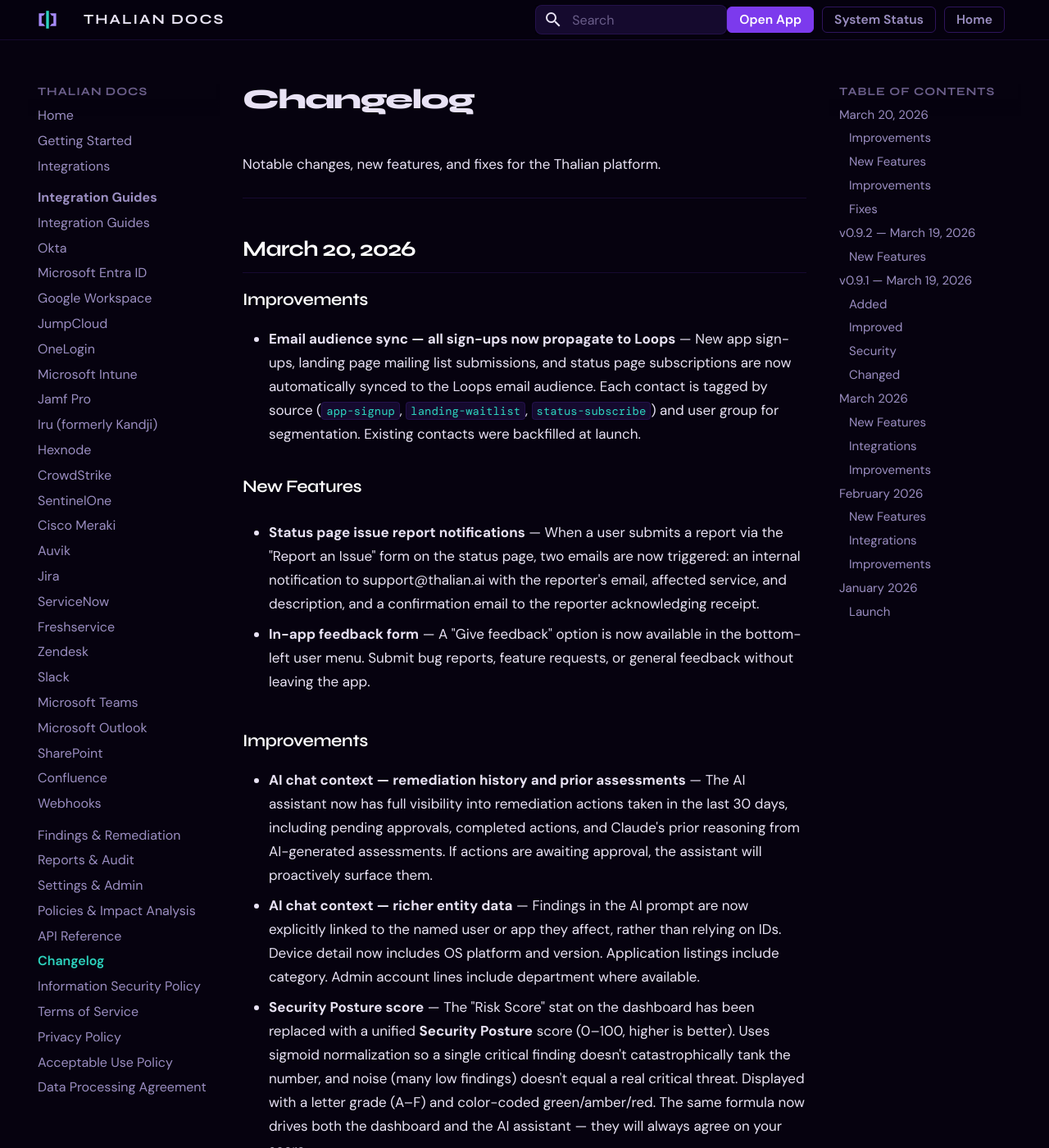
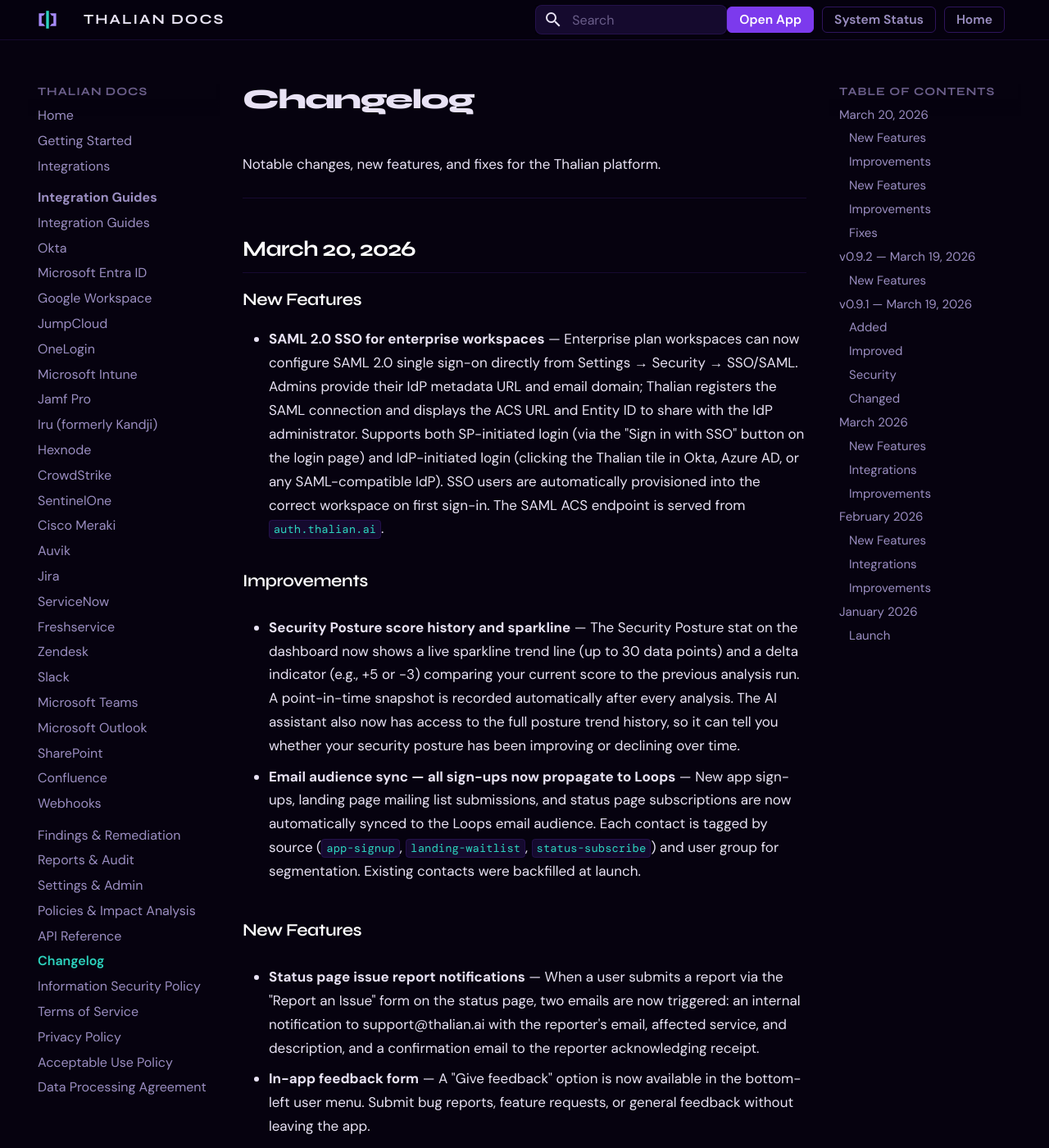
Before and after one commit to tori-mf13/thalian-docs, an MkDocs documentation site: the page built from docs/changelog.md, in a window 1280 px wide and 1400 px high. Shown: the whole window at 82% size. Built offline with MkDocs 1.6.1 and Material for MkDocs 9.7.7, drawn with Linux system fonts in a browser that asks for light colours.

Commit message:
changelog: SAML 2.0 SSO (March 2026)

```diff
--- a/docs/changelog.md
+++ b/docs/changelog.md
@@ -6,7 +6,13 @@ Notable changes, new features, and fixes for the Thalian platform.
 
 ## March 20, 2026
 
+### New Features
+
+- **SAML 2.0 SSO for enterprise workspaces** — Enterprise plan workspaces can now configure SAML 2.0 single sign-on directly from Settings → Security → SSO/SAML. Admins provide their IdP metadata URL and email domain; Thalian registers the SAML connection and displays the ACS URL and Entity ID to share with the IdP administrator. Supports both SP-initiated login (via the "Sign in with SSO" button on the login page) and IdP-initiated login (clicking the Thalian tile in Okta, Azure AD, or any SAML-compatible IdP). SSO users are automatically provisioned into the correct workspace on first sign-in. The SAML ACS endpoint is served from `auth.thalian.ai`.
+
 ### Improvements
+
+- **Security Posture score history and sparkline** — The Security Posture stat on the dashboard now shows a live sparkline trend line (up to 30 data points) and a delta indicator (e.g., +5 or −3) comparing your current score to the previous analysis run. A point-in-time snapshot is recorded automatically after every analysis. The AI assistant also now has access to the full posture trend history, so it can tell you whether your security posture has been improving or declining over time.
 
 - **Email audience sync — all sign-ups now propagate to Loops** — New app sign-ups, landing page mailing list submissions, and status page subscriptions are now automatically synced to the Loops email audience. Each contact is tagged by source (`app-signup`, `landing-waitlist`, `status-subscribe`) and user group for segmentation. Existing contacts were backfilled at launch.
 
```
